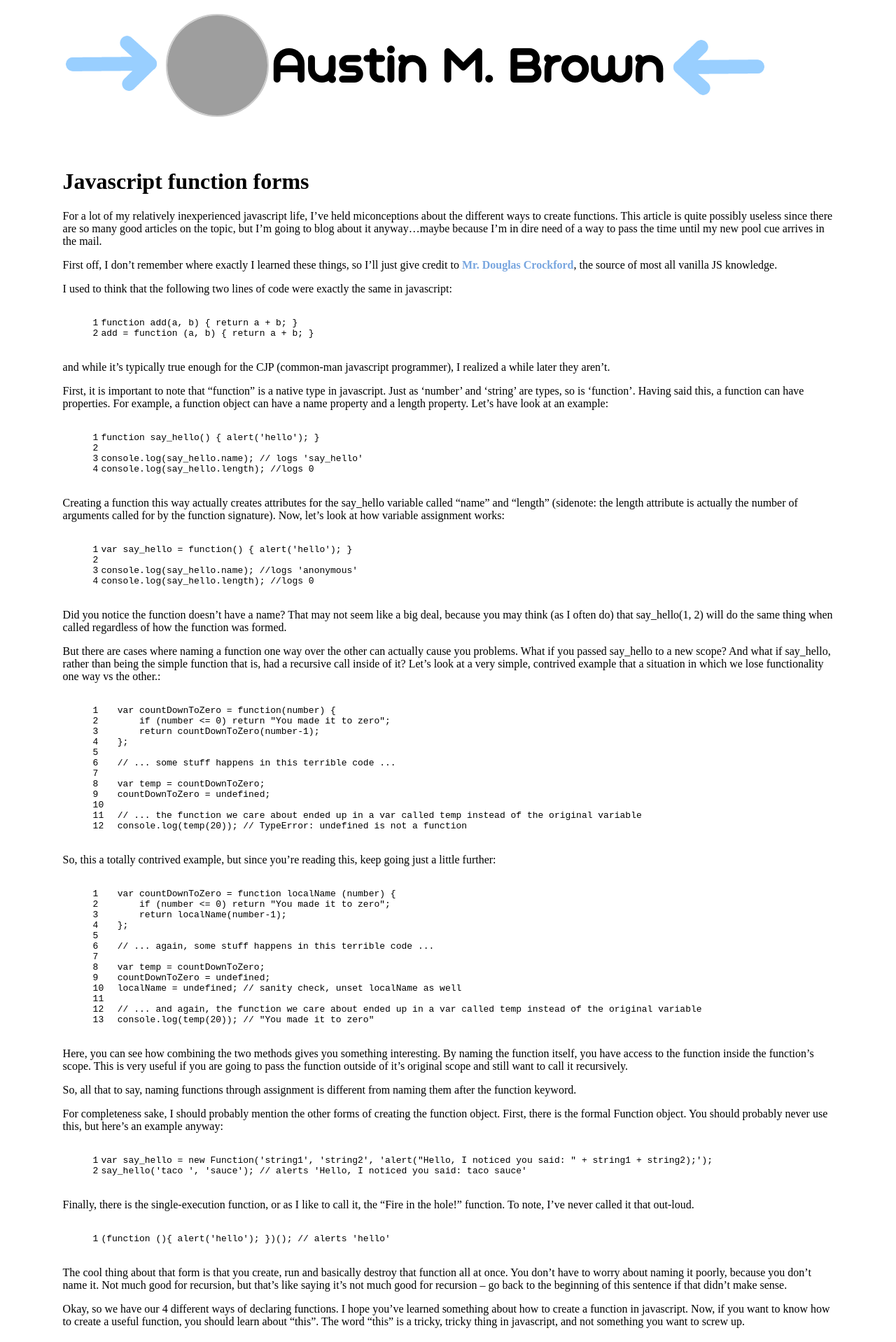
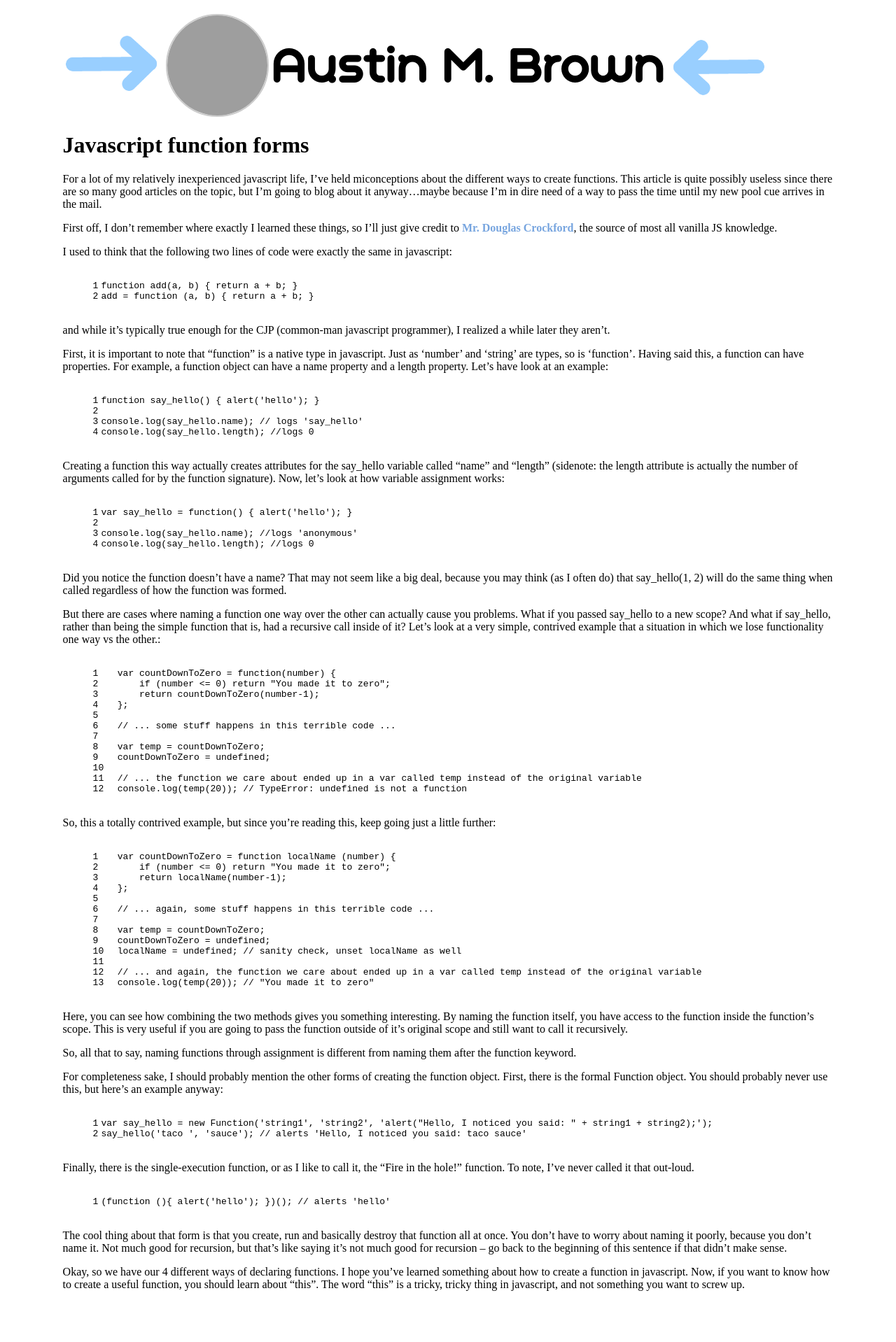
Before and after one commit to thataustin/website, a Jekyll site: the page built from _posts/2011-10-22-javascript_function_forms.md, in a window 1280 px wide. Shown: the whole page at 70% size. Built offline with Jekyll 4.4.1, drawn with Linux system fonts in a browser that asks for light colours; after the commit the page ends 1865 px from its top, so only the background shows below that; grey boxes are pictures that could not be loaded.

Commit message:
fixing css for height of header

```diff
--- a/assets/styles.css
+++ b/assets/styles.css
@@ -8,7 +8,7 @@ body {
 }
 
 #header {
-  height: 200px;
+  height: 25%;
   display:block;
 }
 
```
Also changed, not shown: 1 other file.
